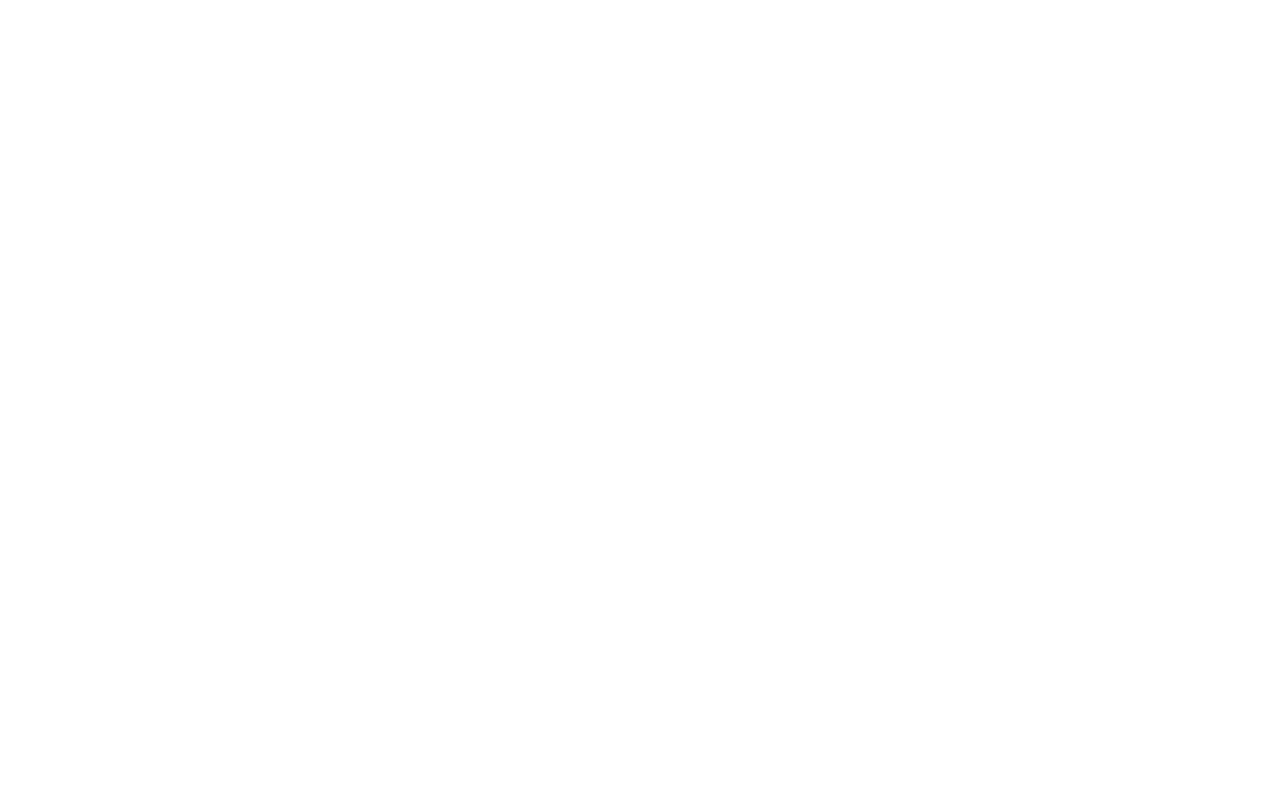
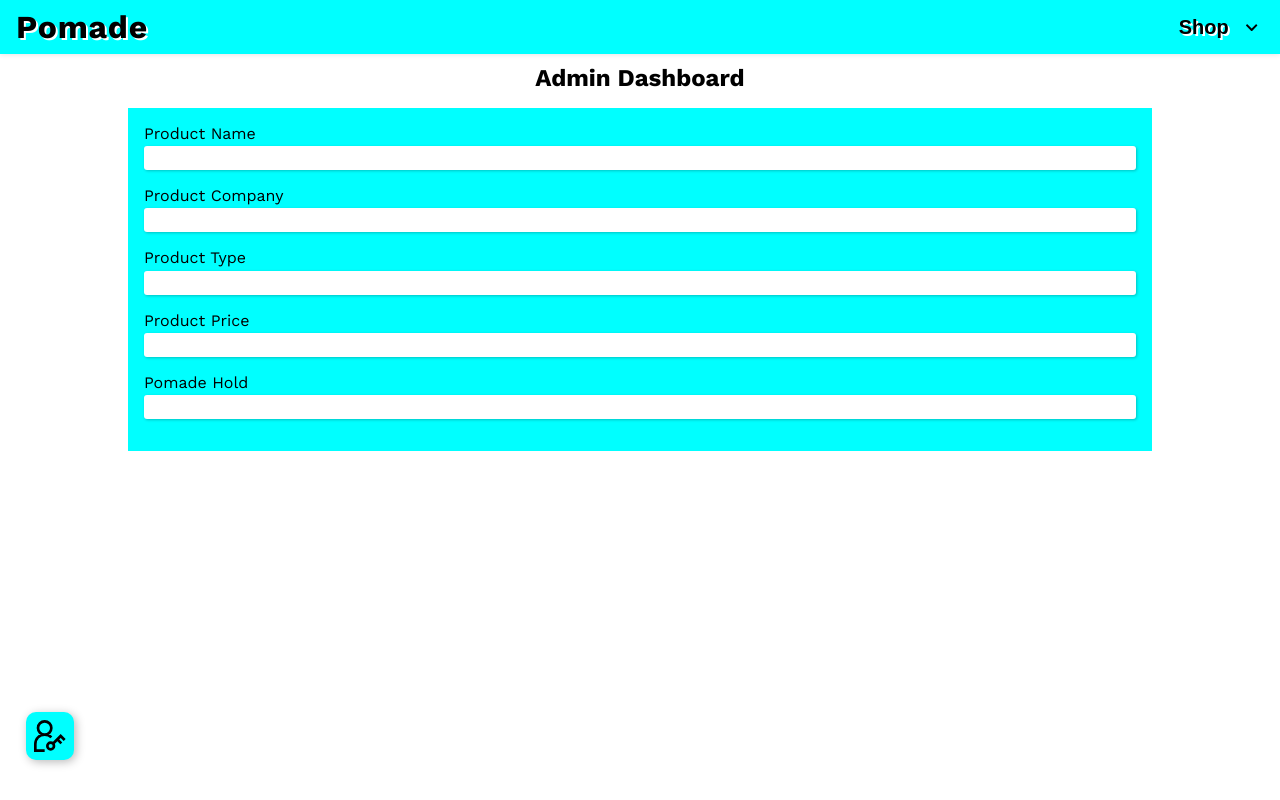
Before and after one commit to ajmenza/pomade-shop-frontend, a React (Create React App) app: page /admin in a window 1280 px wide. Before the commit this address had no page. Built offline with nearby package versions, Linux system fonts and the light colour scheme; no server answers.

Commit message:
added pomades page and admin dashboard page

```diff
--- a/src/App.js
+++ b/src/App.js
@@ -4,6 +4,7 @@
 import { BrowserRouter as Router, Route, Routes } from "react-router-dom";
 import logo from "./logo.svg";
 import Pomades from "./Pages/Pomades";
+import Admin from "./Pages/Admin"
 
 function App() {
   return (
@@ -11,6 +12,7 @@
         <Routes>
           <Route exact path="/" element={<Home />}></Route>
           <Route path="/pomades" element={<Pomades/>}></Route>
+          <Route path="/admin" element={<Admin/>}></Route>
         </Routes>
       </Router>
   );
--- a/src/Components/Carousel.js
+++ b/src/Components/Carousel.js
@@ -1,59 +1,28 @@
 import React, { useState, useEffect, useRef } from "react";
-import '../Carousel.css';
+import "../Carousel.css";
 import { FaChevronLeft, FaChevronRight } from "react-icons/fa";
 import { Link } from "react-router-dom";
-
+import { useGlobalContext } from "../context";
 
 function Carousel() {
-  const [featuredPomades, setFeaturedPomades] = useState([]);
-  const [loading, setLoading] = useState(true);
+  const { pomades } = useGlobalContext();
   const [index, setIndex] = useState(2);
-
-  const url = "http://localhost:5000/api/v1/products";
-
-  const fetchPomades = async () => {
-    try {
-      const response = await fetch(url, {
-        credentials: "include",
-      });
-      const { products } = await response.json();
-      console.log(products);
-      setFeaturedPomades(products);
-      setLoading(false);
-    } catch (error) {
-      console.log(error);
-    }
-  };
-
-  useEffect(() => {
-    fetchPomades();
-  }, [url]);
 
   const nextSlide = () => {
     setIndex((oldIndex) => {
       let index = oldIndex + 1;
-      if (index > featuredPomades.length - 1) {
+      if (index > pomades.length - 1) {
         index = 0;
       }
       return index;
     });
   };
 
-  // const prevSlide = () => {
-  //   setIndex((oldIndex) => {
-  //     let index = oldIndex - 1;
-  //     if (index < 0) {
-  //       index = featuredPomades.length - 1;
-  //     }
-  //     return index;
-  //   });
-  // };
-
   useEffect(() => {
     let slider = setInterval(() => {
       setIndex((oldIndex) => {
         let index = oldIndex + 1;
-        if (index > featuredPomades.length - 1) {
+        if (index > pomades.length - 1) {
           index = 0;
         }
         return index;
@@ -65,7 +34,7 @@
   return (
     <section>
       <div className="slideshow">
-        {featuredPomades.map((pomade, pomadeIndex) => {
+        {pomades.map((pomade, pomadeIndex) => {
           const { image, featured, name, _id } = pomade;
           if (featured) {
             let position = "nextSlide";
@@ -75,7 +44,7 @@
             }
             if (
               pomadeIndex === index - 1 ||
-              (index === 0 && pomadeIndex === featuredPomades.length - 1)
+              (index === 0 && pomadeIndex === pomades.length - 1)
             ) {
               position = "lastSlide";
             }
@@ -89,7 +58,9 @@
             );
           }
         })}
-        <Link to={'/pomades'} className="all-pomades-btn">All Pomades</Link>
+        <Link to={"/pomades"} className="all-pomades-btn">
+          All Pomades
+        </Link>
       </div>
     </section>
   );
--- /dev/null
+++ b/src/Components/ProductField.js
@@ -0,0 +1,15 @@
+const ProductField = ({label}) => {
+  return (
+    <>
+      <label className="pomade-label" htmlFor="name">{label}</label>
+      <input
+        className="pomade-field"
+        name="name"
+        id="name"
+        type="text"
+      />
+    </>
+  );
+};
+
+export default ProductField;
--- a/src/Header/Header.css
+++ b/src/Header/Header.css
@@ -12,6 +12,8 @@
 .logo {
   display: flex;
   align-items: center;
+  text-decoration: none;
+  color: black;
 }
 
 header h1 {
@@ -161,3 +163,17 @@
   border-radius: 100%;
   font-weight: 600;
 }
+
+.admin-btn {
+  position: fixed;
+  z-index: 1000;
+  bottom: 5%;
+  left: 2%;
+  font-size: 3rem;
+  background-color: aqua;
+  padding: .5rem 0rem .5rem 0rem;
+  border-radius: 10px;
+  border-color: none;
+  cursor: pointer;
+  box-shadow: 2px 2px 10px rgba(0, 0, 0, 0.274);
+}
--- a/src/Header/Header.js
+++ b/src/Header/Header.js
@@ -1,16 +1,22 @@
 import React from "react";
 import '../Header/Header.css';
 import MainNavDropdown from "./MainNavDropdown";
+import { Link } from "react-router-dom";
+import { GrUserAdmin } from "react-icons/gr";
 
 function Header() {
   return (
     <>
       <header>
-        <div className='logo'>
-          <h1>Pomade</h1>
-        </div>
+          <Link to={'/'} className="logo">
+            <h1>Pomade</h1>
+          </Link>
+
         <MainNavDropdown />
       </header>
+      <Link to={'/admin'}>
+        <GrUserAdmin className="admin-btn"/>
+      </Link>
     </>
   );
 }
--- /dev/null
+++ b/src/Pages/Admin.css
@@ -0,0 +1,42 @@
+.admin-container {
+  top: 3rem;
+  position: absolute;
+  display: flex;
+  flex-direction: column;
+  align-items: center;
+  justify-content: center;
+  width: 100vw;
+}
+
+.admin-title {
+  margin: 0;
+  margin-top: 1rem;
+}
+
+.create-product-form {
+  background-color: aqua;
+  width: 80%;
+  /* height: 10em; */
+  display: flex;
+  flex-direction: column;
+  padding: 1em;
+  margin-top: 1rem;
+}
+
+.product-name {
+
+}
+
+.pomade-label {
+  margin-bottom: .2rem;
+}
+
+.pomade-field {
+  height: 1.5rem;
+  border-radius: 3px;
+  box-shadow: 1px 1px 3px rgba(0, 0, 0, 0.24);
+  margin-bottom: 1rem;
+}
+.pomade-field:last-of-type {
+  margin-bottom: none;
+}
--- /dev/null
+++ b/src/Pages/Admin.js
@@ -0,0 +1,45 @@
+import Header from "../Header/Header";
+import "./Admin.css";
+import { useGlobalContext } from "../context";
+import { useEffect, useState } from "react";
+import ProductField from "../Components/ProductField";
+
+const Admin = () => {
+  const { pomades, loadingPomades } = useGlobalContext();
+  const [pomadeFields, setPomadeFields] = useState([]);
+
+  // if (pomades.length > 0) {
+  //   const fields = Object.keys(pomades[0]);
+  //   console.log(fields);
+  // }
+
+  // const getPomadeFields = () => {
+  //   const fields = pomades[0];
+  //   console.log(Object.keys(fields));
+  // }
+
+  useEffect(() => {
+    if (!loadingPomades) {
+      setPomadeFields(Object.keys(pomades[0]));
+    }
+    console.log(pomadeFields);
+  }, []);
+
+  return (
+    <>
+      <Header />
+      <div className="admin-container">
+        <h2 className="admin-title">Admin Dashboard</h2>
+        <form className="create-product-form">
+          <ProductField label={"Product Name"} />
+          <ProductField label={"Product Company"} />
+          <ProductField label={"Product Type"} />
+          <ProductField label={"Product Price"} />
+          <ProductField label={"Pomade Hold"} />
+        </form>
+      </div>
+    </>
+  );
+};
+
+export default Admin;
--- /dev/null
+++ b/src/Pages/Pomades.css
@@ -0,0 +1,24 @@
+.pomades-container {
+  display: flex;
+  flex-direction: column;
+  position: absolute;
+  top: 3rem;
+  width: 100%;
+  overflow: hidden;
+}
+
+.pomades {
+  display: flex;
+  flex-direction: column;
+  align-items: center;
+}
+
+.single-pomade {
+  width: 50%;
+  justify-content: center;
+}
+
+.pomade-image {
+  width: 100%;
+  height: 10em;
+}
--- a/src/Pages/Pomades.js
+++ b/src/Pages/Pomades.js
@@ -1,14 +1,39 @@
+import { useGlobalContext } from "../context";
 import Header from "../Header/Header";
-
-
+import "./Pomades.css";
 
 const Pomades = () => {
+  const { pomades } = useGlobalContext();
   return (
     <>
       <Header />
-      <h2>All Pomades</h2>
+      <div className="pomades-container">
+        <div className="pomades">
+          {pomades.map((pomade) => {
+            const {
+              image,
+              featured,
+              name,
+              price,
+              category,
+              company,
+              hold,
+              type,
+              scent,
+              shine,
+              _id,
+            } = pomade;
+            return (
+              <div className="single-pomade" key={_id}>
+                <img className="pomade-image" src={image} alt={name} />
+                <h2>{name}</h2>
+              </div>
+            );
+          })}
+        </div>
+      </div>
     </>
-  )
-}
+  );
+};
 
 export default Pomades;
--- a/src/context.js
+++ b/src/context.js
@@ -1,14 +1,47 @@
-import React, { useState, useContext } from "react";
-import pomades from "./pomades";
+import React, { useState, useContext, useEffect } from "react";
 
 const AppContext = React.createContext();
 
-const AppProvider = ({children}) => {
+const AppProvider = ({ children }) => {
+  const [pomades, setPomades] = useState([]);
+  const [loadingPomades, setLoadingPomades] = useState(true);
+  // const [pomadeFields, setPomadeFields] = useState([]);
+
+  const url = "http://localhost:5000/api/v1/products";
+
+  const fetchPomades = async () => {
+    console.log("fetch");
+    setLoadingPomades(true);
+    try {
+      const response = await fetch(url, {
+        credentials: "include",
+      });
+      const { products } = await response.json();
+      setPomades(products);
+      setLoadingPomades(false);
+    } catch (error) {
+      console.log(error);
+      setLoadingPomades(false);
+    }
+  };
+
+  useEffect(() => {
+    fetchPomades();
+  }, [url]);
+
+  // useEffect(() => {
+  //   getPomadeFields();
+  // }, [pomades]);
+
   return (
-    <AppContext.Provider>
+    <AppContext.Provider value={{ pomades, loadingPomades, setLoadingPomades }}>
       {children}
     </AppContext.Provider>
-  )
-}
+  );
+};
 
-export {AppContext, AppProvider};
+export const useGlobalContext = () => {
+  return useContext(AppContext);
+};
+
+export { AppContext, AppProvider };
--- a/src/index.js
+++ b/src/index.js
@@ -6,10 +6,10 @@
 import { AppProvider } from './context'
 
 ReactDOM.render(
-  <AppProvider>
     <React.StrictMode>
-      <App />
-    </React.StrictMode>
-  </AppProvider>,
+      <AppProvider>
+        <App />
+      </AppProvider>
+    </React.StrictMode>,
   document.getElementById('root')
 );
```
